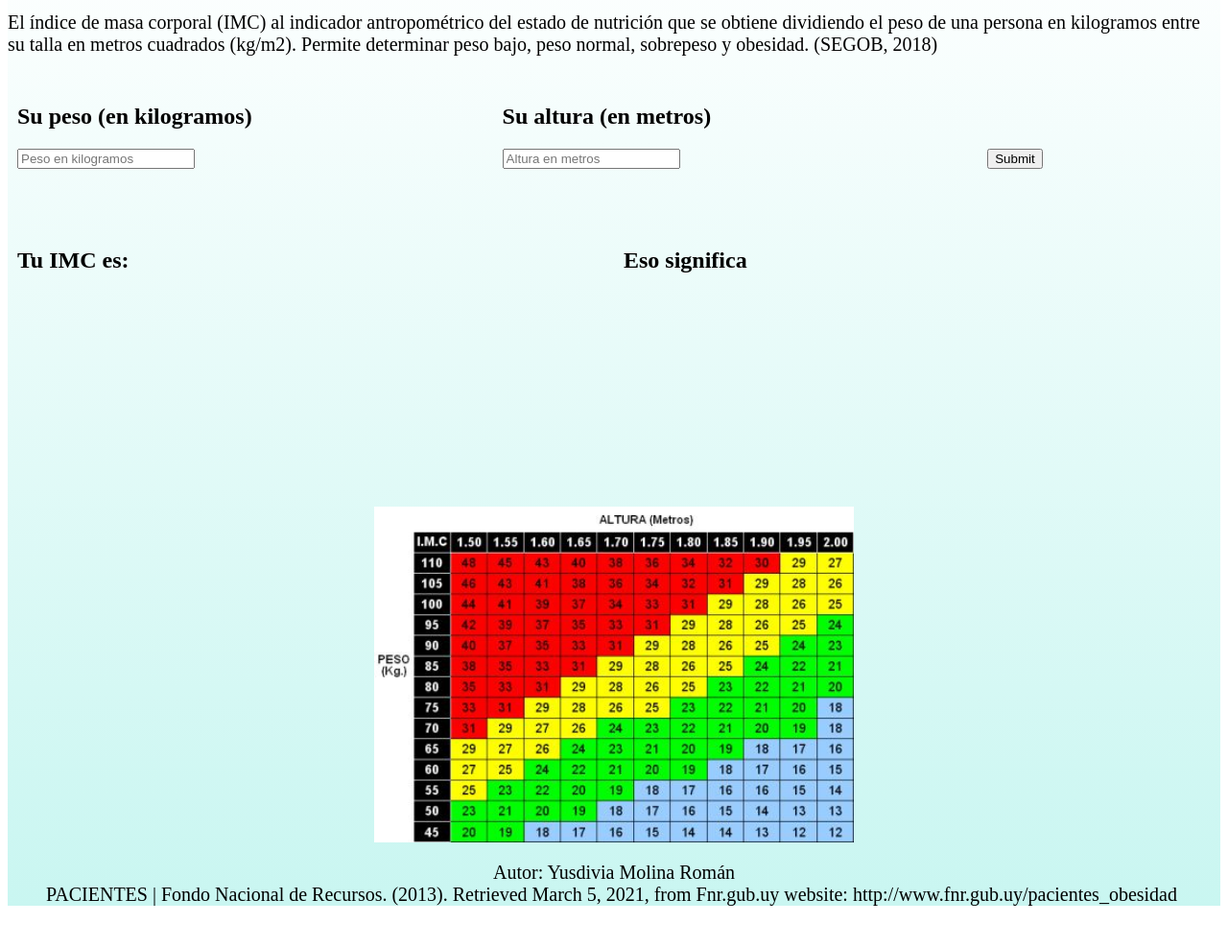
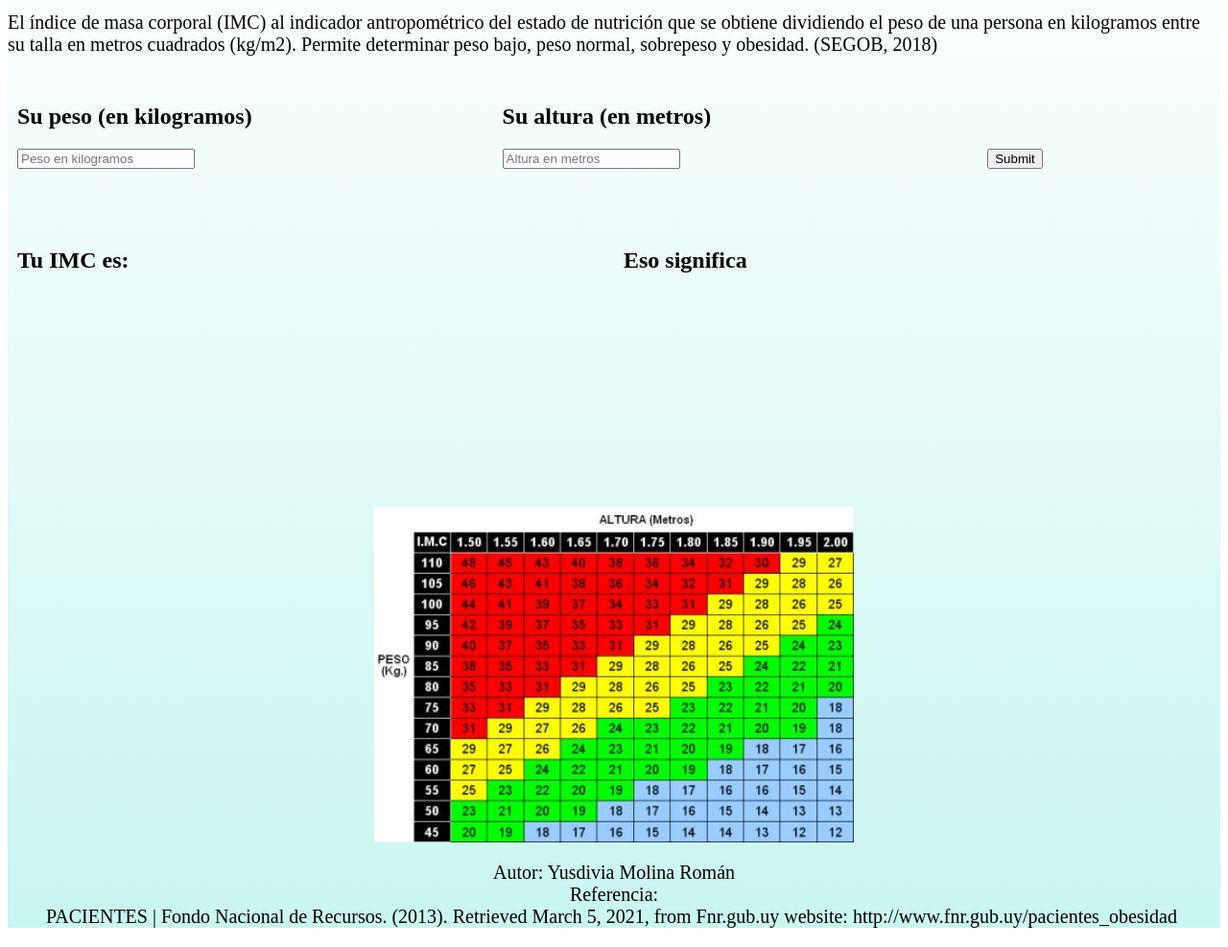
Before and after one commit to Yus127/Yus127.github.io, a plain HTML site: page IMC.html in a window 1280 px wide. Shown: the part 113-1100 px from the top of the page at 96% size. Before the commit the page ends 1077 px from the top, so only its background shows below. Drawn offline with Linux system fonts and the light colour scheme.

Commit message:
Update IMC.html

```diff
--- a/IMC.html
+++ b/IMC.html
@@ -48,7 +48,7 @@
 
 </div>
         <footer>
-            <p>Autor: Yusdivia Molina Román<br> PACIENTES | Fondo Nacional de Recursos. (2013). Retrieved March 5, 2021, from Fnr.gub.uy website: http://www.fnr.gub.uy/pacientes_obesidad
+            <p>Autor: Yusdivia Molina Román<br> Referencia: <br>PACIENTES | Fondo Nacional de Recursos. (2013). Retrieved March 5, 2021, from Fnr.gub.uy website: http://www.fnr.gub.uy/pacientes_obesidad
 
 ‌</p>
         </footer>
```
